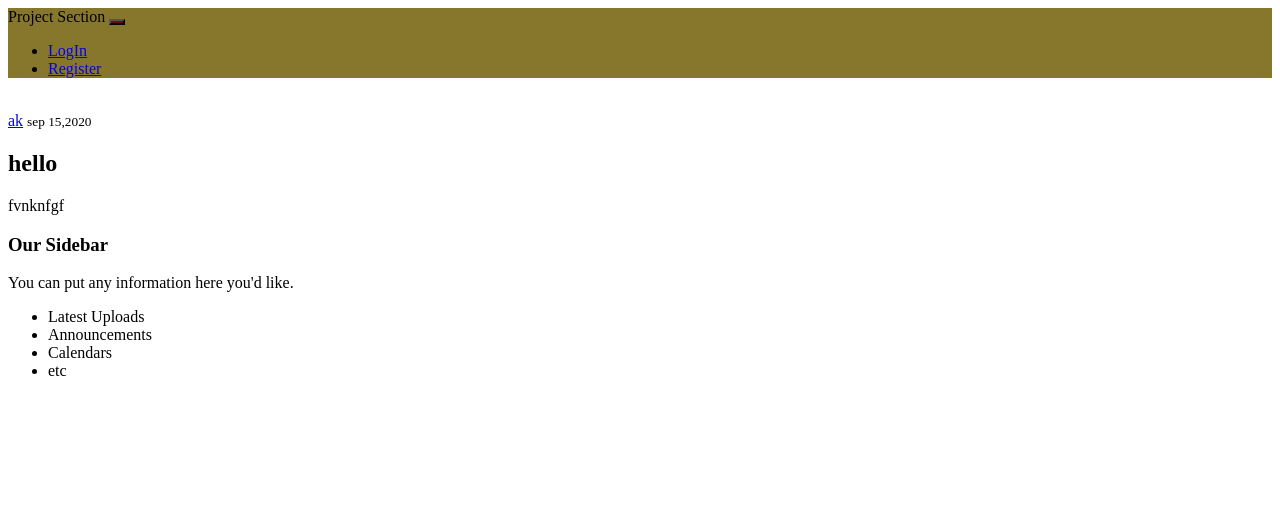
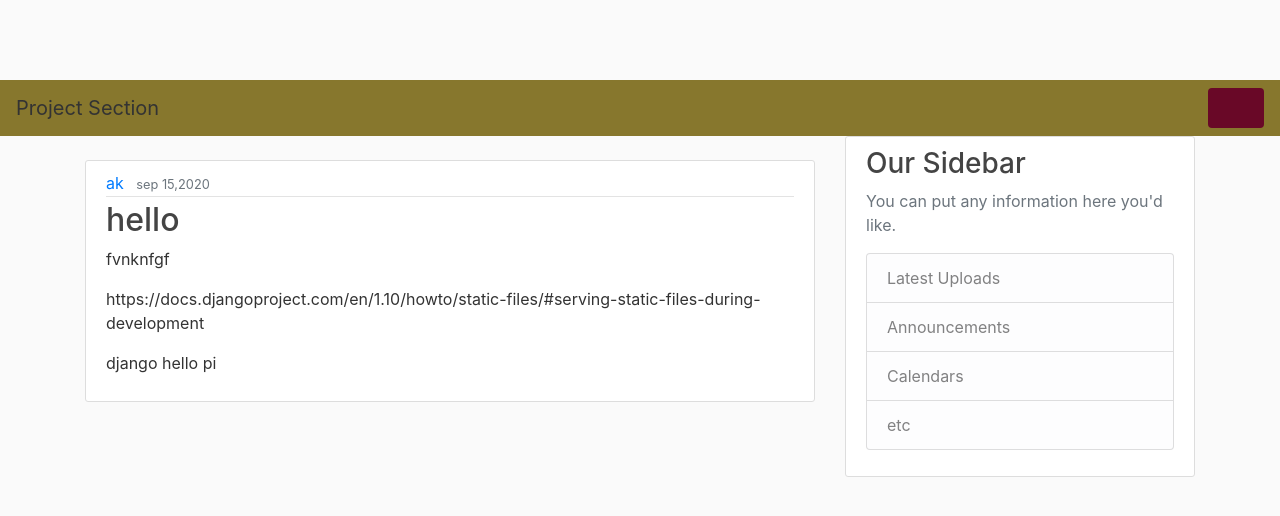
Before and after one commit to hi-18-K/collegediary1, a Django app: page /project/5/ in a window 1280 px wide. Shown: the top 516 px of the page. Run offline with Django 3.2, Linux system fonts and the light colour scheme; data comes from the database, SQL or seed files in the repository; both versions use the stored data as it was after the commit; some libraries are stand-ins or nearby versions.

Commit message:
submitable

```diff
--- a/collegediary1/blog/templates/blog/base.html
+++ b/collegediary1/blog/templates/blog/base.html
@@ -8,7 +8,7 @@
 
     <!-- Bootstrap CSS -->
     <link rel="stylesheet" href="https://stackpath.bootstrapcdn.com/bootstrap/4.5.0/css/bootstrap.min.css" integrity="sha384-9aIt2nRpC12Uk9gS9baDl411NQApFmC26EwAOH8WgZl5MYYxFfc+NcPb1dKGj7Sk" crossorigin="anonymous">
-    <link rel="stylesheet" type="text/css" href="{% static 'main.css' %}">
+    <link rel="stylesheet" type="text/css" href="{% static 'blog/main.css' %}">
     {% if title %}
       <title>Django-blog -{{title}}</title>
     {% else %}
@@ -32,6 +32,7 @@
             {% if user.is_authenticated %}
               <li class="nav-item">
                 <a class="nav-link" href="{% url 'blog-home'%}">Home</a>
+                <a class="nav-link" href="{% url 'project-home'%}">Projects</a>
                 <a class="nav-link" href="{% url 'profile'%}">Profile</a>
                 <a class="nav-link" href="{% url 'logout'%}">LogOut</a>
               </li>
--- a/collegediary1/project/templates/project/base.html
+++ b/collegediary1/project/templates/project/base.html
@@ -4,11 +4,10 @@
   <head>
     <!-- Required meta tags -->
     <meta charset="utf-8">
-    <meta name="viewport" content="width=device-width, initial-scale=1, shrink-to-fit=no">
 
     <!-- Bootstrap CSS -->
-<!--    <link rel="stylesheet" href="https://stackpath.bootstrapcdn.com/bootstrap/4.5.0/css/bootstrap.min.css" integrity="sha384-9aIt2nRpC12Uk9gS9baDl411NQApFmC26EwAOH8WgZl5MYYxFfc+NcPb1dKGj7Sk" crossorigin="anonymous">
-    <link rel="stylesheet" type="text/css" href="{% static 'main.css' %}"> -->
+    <link rel="stylesheet" href="https://stackpath.bootstrapcdn.com/bootstrap/4.5.0/css/bootstrap.min.css" integrity="sha384-9aIt2nRpC12Uk9gS9baDl411NQApFmC26EwAOH8WgZl5MYYxFfc+NcPb1dKGj7Sk" crossorigin="anonymous">
+    <link rel="stylesheet" type="text/css" href="{% static 'project/main.css' %}">
     {% if title %}
       <title>CollegeDiary-{{title}}</title>
     {% else %}
--- a/collegediary1/project/templates/project/home.html
+++ b/collegediary1/project/templates/project/home.html
@@ -9,7 +9,7 @@
           <small class="text-muted">{{ project.date_posted|date:'b d,Y' }}</small>
         </div>
         <h4><a class="article-title" href="{% url 'project-detail' project.id %}" style="">{{ project.title }}</a></h4>
-        <p class="article-content">{{ project.content }}</p>
+        <p class="article-content">{{ project.github_link }}</p>
       </div>
     </article>
     {% endfor %}
--- a/collegediary1/project/templates/project/project_detail.html
+++ b/collegediary1/project/templates/project/project_detail.html
@@ -8,6 +8,8 @@
       </div>
       <h2 class="article-title">{{ object.title }}</h2>
       <p class="article-content">{{ object.content }}</p>
+      <p class="article-content">{{ object.github_link }}</p>
+      <p class="article-content">{{ object.tag }}</p>
     </div>
     <div class="">
       {% if object.creator == user %}
--- a/collegediary1/project/templates/project/user_projects.html
+++ b/collegediary1/project/templates/project/user_projects.html
@@ -9,7 +9,7 @@
           <small class="text-muted">{{ project.date_posted|date:'b d,Y' }}</small>
         </div>
         <h4><a class="article-title" href="{% url 'project-detail' project.id %}" style="">{{ project.title }}</a></h4>
-        <p class="article-content">{{ project.content }}</p>
+        <p class="article-content">{{ object.github_link }}</p>
       </div>
     </article>
     {% endfor %}
--- a/collegediary1/users/templates/users/base.html
+++ b/collegediary1/users/templates/users/base.html
@@ -32,6 +32,7 @@
           {% if user.is_authenticated %}
             <li class="nav-item">
                 <a href="{% url 'blog-home'%}">Home</a>
+                <a class="nav-link" href="{% url 'project-home'%}">Projects</a>
               <a class="nav-link" href="{% url 'profile'%}">Profile</a>
               <a class="nav-link" href="{% url 'logout'%}">LogOut</a>
             </li>
```
Also changed, not shown: collegediary1/db.sqlite3.
